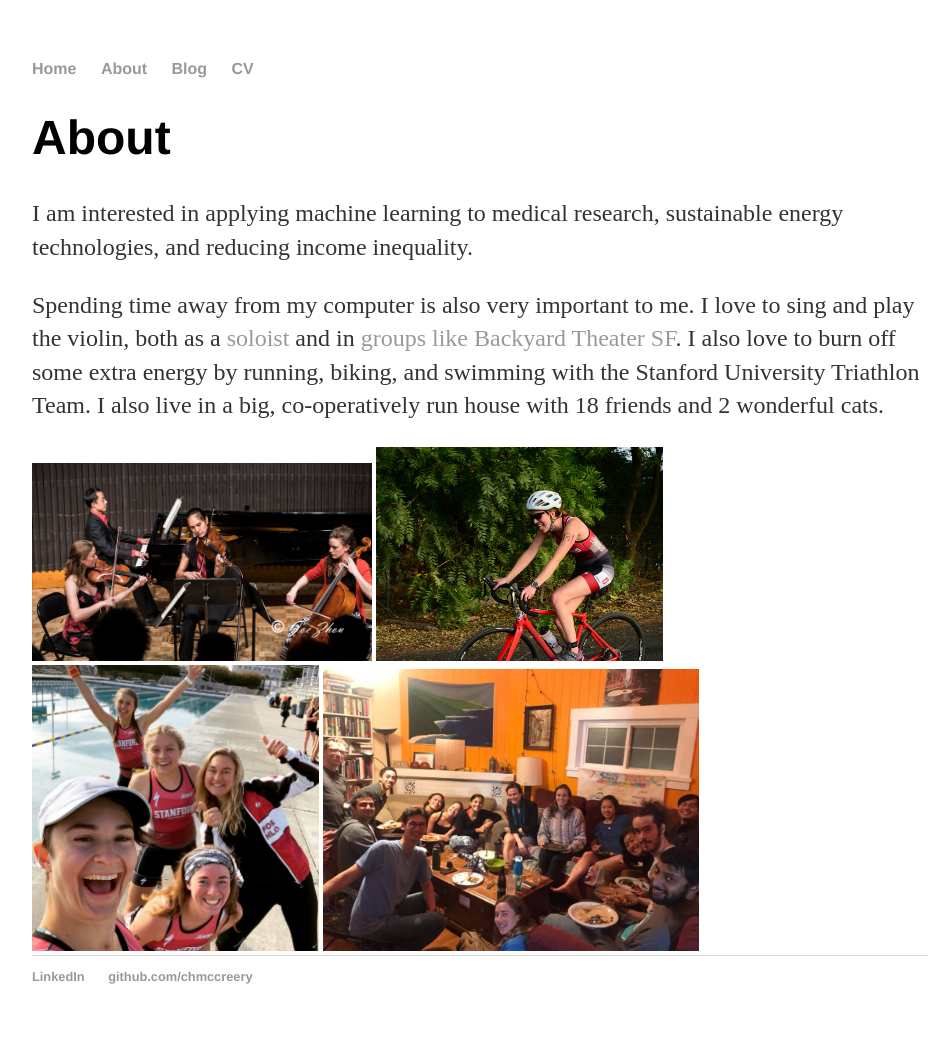
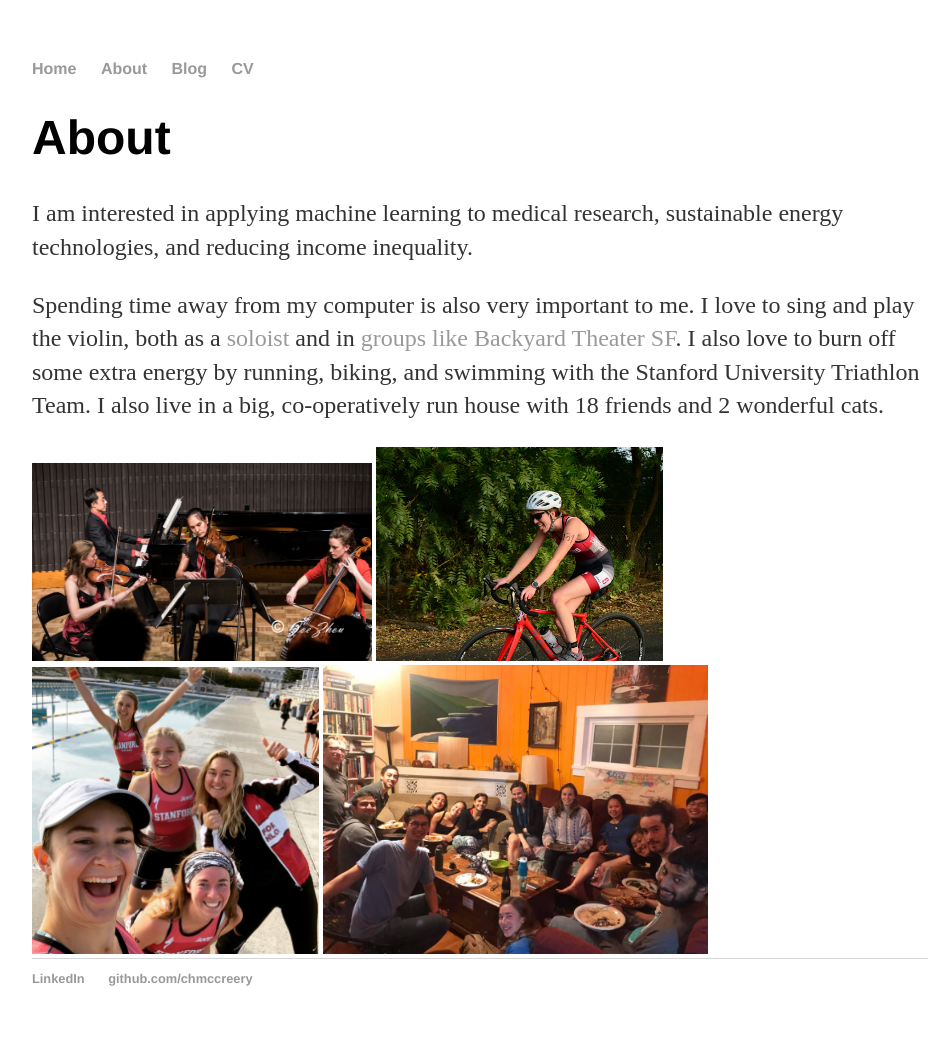
Before and after one commit to chmccreery/chmccreery.github.io, a Jekyll site: the page built from about/index.html, in a window 1280 px wide. Shown: the whole page, without its empty margins (160-1109 px from the left). Built offline with Jekyll 4.4.1, drawn with Linux system fonts in a browser that asks for light colours.

Commit message:
Update index.html

```diff
--- a/about/index.html
+++ b/about/index.html
@@ -14,5 +14,5 @@ title: Interests and Hobbies
 	<td width="28%"><img src="/images/quartet.jpg" width="38%"></td>
 	<td width="28%"><img src="/images/bike.jpg" width="32%"></td>
 	<td width="28%"><img src="/images/triathlon.jpeg" width="32%"></td>
-	<td width="28%"><img src="/images/ithaka.jpg" width="42%"></td>
+	<td width="28%"><img src="/images/ithaka.jpg" width="43%"></td>
 </div><!-- /.blurb -->
```
